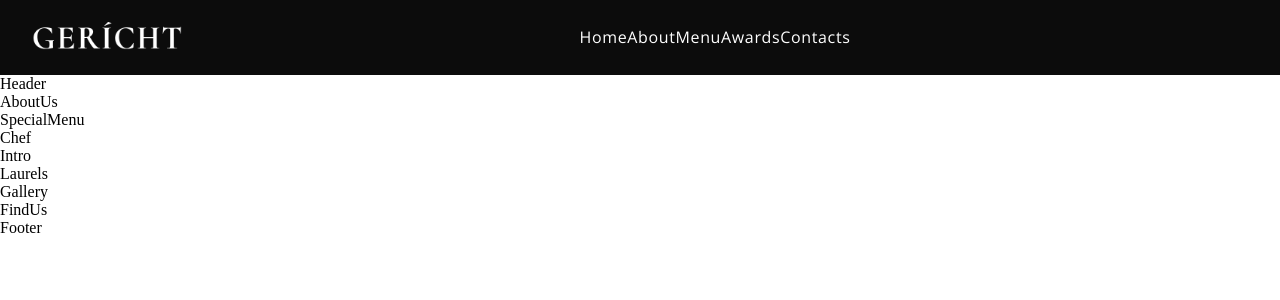
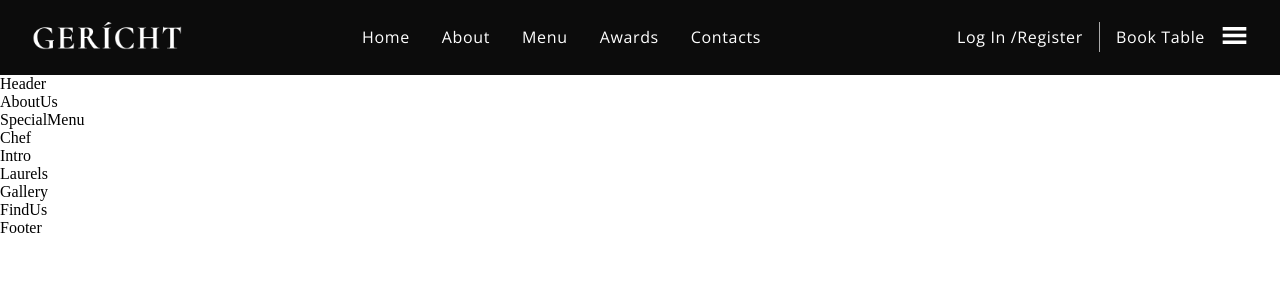
Before and after one commit to VenusTokyo/Gericht-Restaurant-Website, a React (Create React App) app: page / in a window 1280 px wide. Shown: the top 300 px of the page. Built offline with nearby package versions, Linux system fonts and the light colour scheme; a web font is replaced by a local one.

Commit message:
navbar added

```diff
--- a/src/components/Navbar/Navbar.css
+++ b/src/components/Navbar/Navbar.css
@@ -24,3 +24,29 @@
     align-items: center;
     list-style: none;
 }
+.app__navbar-links li{
+    margin: 0 1rem;
+    cursor: pointer;
+}
+.app__navbar-links li:hover{
+    color: var(--color-grey);
+
+}
+.app__navbar-login{
+    display: flex;
+    justify-content: flex-end;
+    align-items: center;
+}
+.app__navbar-login a{
+    margin: 0 1rem;
+    text-decoration: none;
+    transition: 0.5s ease;
+}
+.app__navbar-login a:hover{
+    border-bottom: 1px solid var(--color-golden);
+}
+.app__navbar-login div{
+    width: 1px;
+    height: 30px;
+    background-color: var(--color-grey);
+}
--- a/src/components/Navbar/Navbar.jsx
+++ b/src/components/Navbar/Navbar.jsx
@@ -27,6 +27,14 @@
         <a href="#contacts">Contacts</a>
       </li>
     </ul>
+    <div className="app__navbar-login">
+      <a href="#login" className='p__opensans'>Log In /Register</a>
+      <div/>
+      <a href="/" className='p__opensans'>Book Table</a>
+    </div>
+    <div className="app__navbar-smallscreen">
+      <GiHamburgerMenu color='#fff' fontSize={27} onClick={()=>{}}/>
+    </div>
   </nav>
 );
 
```
